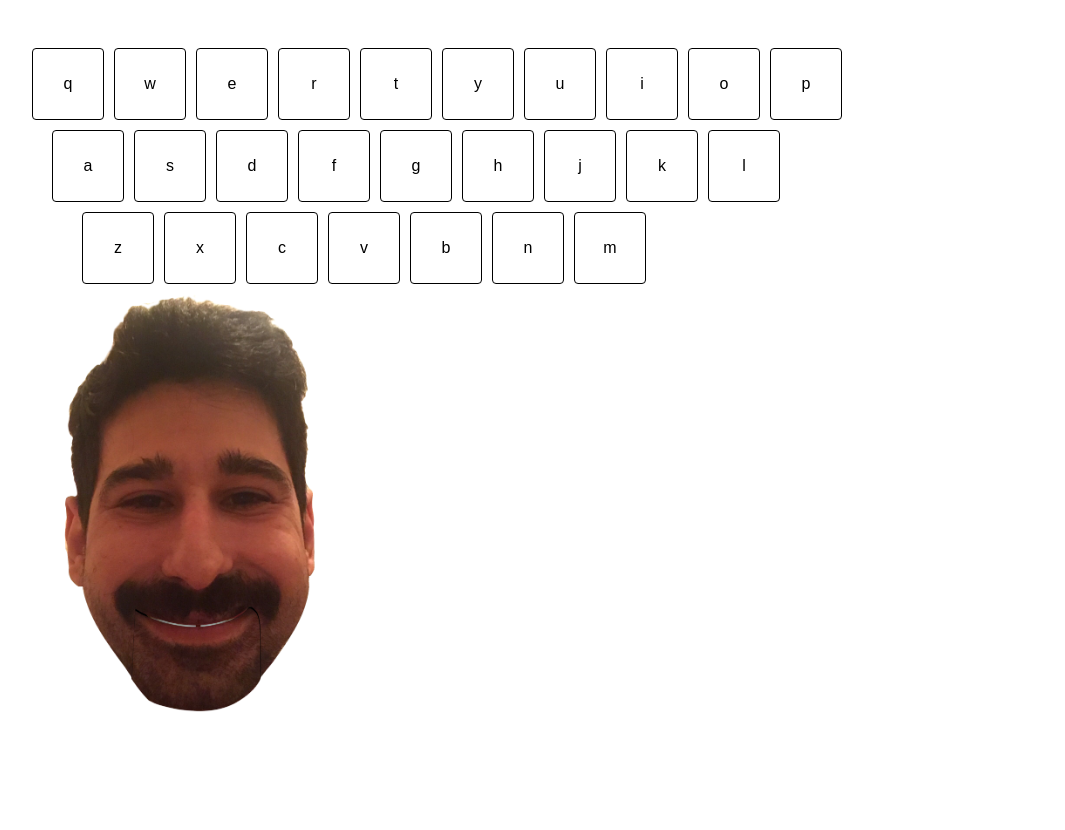
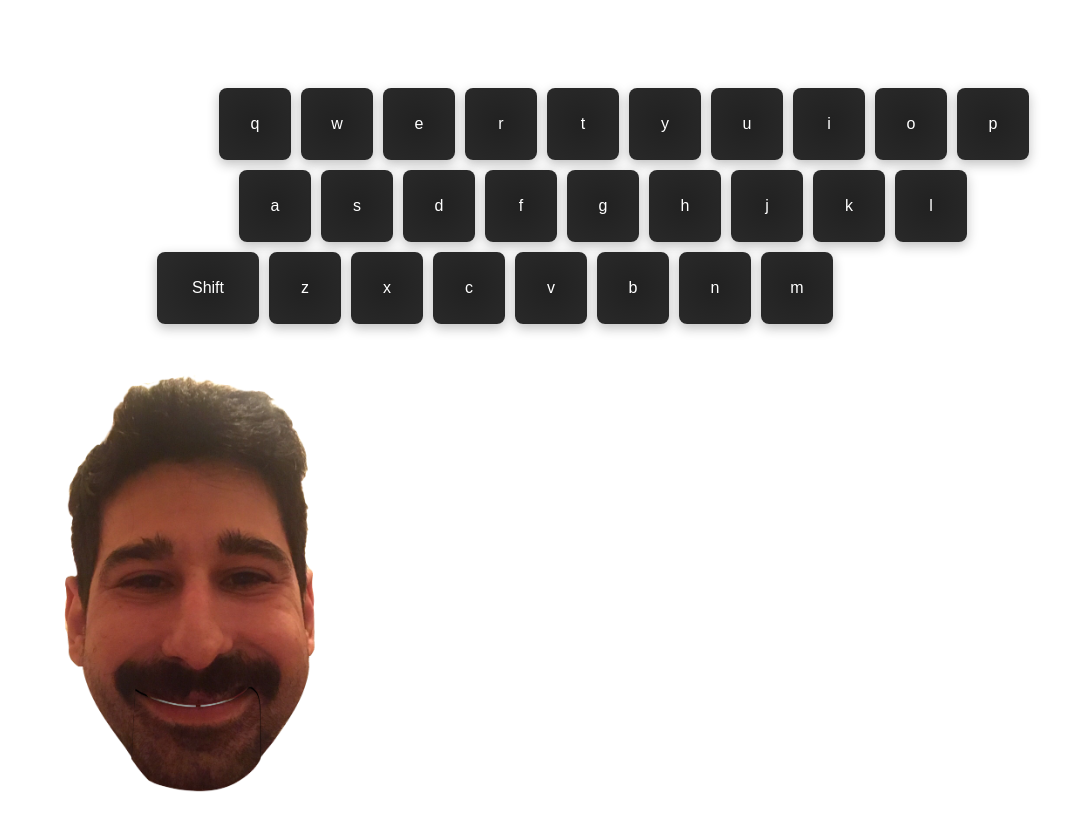
Before and after one commit to gabrielpoca/buttons, a React (Create React App) app: page / in a window 1280 px wide. Shown: the top 830 px of the page, without its empty margins (16-1081 px from the left). Built offline with nearby package versions, Linux system fonts and the light colour scheme; no server answers.

Commit message:
colors and shift

```diff
--- a/src/components/KeyBoard.js
+++ b/src/components/KeyBoard.js
@@ -7,19 +7,27 @@ export const Key = ({ leftMargin, selected, hasRecording, ...props }) => (
     css={{
       width: 70,
       height: 70,
-      borderRadius: 4,
+      borderRadius: 8,
       display: "flex",
       alignItems: "center",
       justifyContent: "center",
-      border: "1px solid white",
-      borderColor: hasRecording ? "red" : "black",
+      border: "1px solid transparent",
       marginLeft: leftMargin ? 10 : 0,
       position: "relative",
-      background: selected ? "yellow" : "transparent"
+      background: selected
+        ? "yellow"
+        : hasRecording
+        ? "rgba(0, 120, 240)"
+        : "radial-gradient(60.00px at 50% 50%, #212121 0%, #2B2B2B 100%)",
+      boxShadow: selected
+        ? null
+        : hasRecording
+        ? "0px 12px 20px rgba(0, 120, 240, 0.5)"
+        : "0px 4px 12px rgba(22, 22, 22, 0.28)"
     }}
     {...props}
   >
-    <span css={{}}>{props.keycode}</span>
+    <span css={{ color: selected ? "black" : "white" }}>{props.keycode}</span>
   </div>
 );
 
--- a/src/pages/index.js
+++ b/src/pages/index.js
@@ -290,8 +290,10 @@ export default () => {
               }
             `}
           />
+          <div style={{ display: "flex", justifyContent: "center" }}>
             <div
               css={{
+                padding: 40,
                 display: "flex",
                 justifyContent: "flex-start",
                 alignItems: "flex-start",
@@ -320,7 +322,9 @@ export default () => {
                   />
                 ))}
               </Row>
-            <Row css={{ marginLeft: 50, marginTop: 10 }}>
+              <Row
+                css={{ marginLeft: 50, marginTop: 10, position: "relative" }}
+              >
                 {THIRD_ROW.map((key, index) => (
                   <Key
                     selected={pressedKeys[key]}
@@ -330,7 +334,19 @@ export default () => {
                     keycode={key}
                   />
                 ))}
+                <Key
+                  css={{
+                    width: 100,
+                    position: "absolute",
+                    left: "0",
+                    transform: "translateX(calc(-100% - 10px))"
+                  }}
+                  selected={false}
+                  hasRecording={false}
+                  keycode="Shift"
+                />
               </Row>
+            </div>
           </div>
           <Jorge />
         </div>
```
Lines whose indentation alone changed are shown as unchanged.
